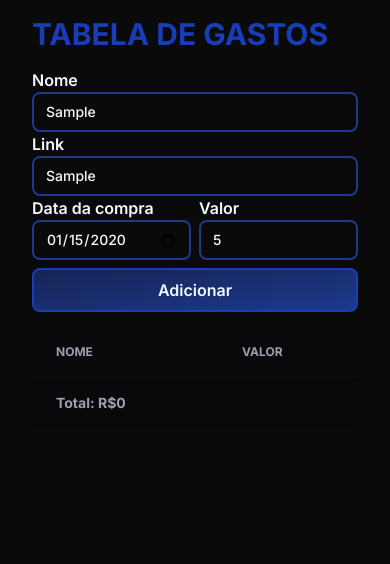
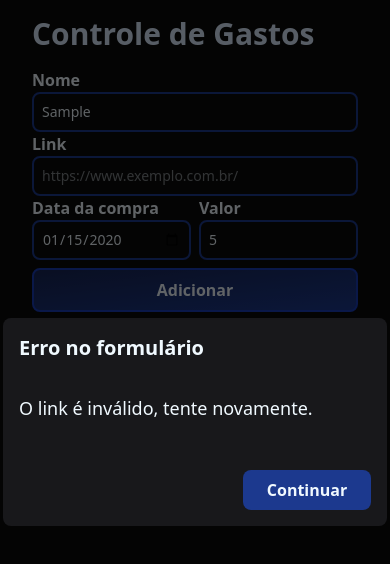
Before and after one commit to juanfvr/tabela-de-gastos, a website with bundled scripts: page index.html in a window 390 px wide. Both pictures are taken after typing "Sample", "Sample", "2020-01-15", "5" into the empty fields and a click on the button "Adicionar". Built offline with nearby package versions, Linux system fonts and the light colour scheme.

Commit message:
melhorias na responsividade e design

```diff
--- a/docs/technicalImplementation.md
+++ /dev/null
@@ -1,21 +0,0 @@
-## UI/UX
-- Mobile-first design;
-- 4-Point Grid System;
-- Tema claro/escuro;
----
-
-## Implementação de Técnica
-- Adicionar, editar e remover itens na tabela de gastos
-- Formatação:
-    - Valor (R$) deve ter suas casas de milhar, centena e decimal separadas por ","
-- Cada item da planilha deve ter:
-	- nome da compra;
-	- link do produto; (desktop only)
-	- data de compra;
-	- valor
-- Filtro de gastos por:
-	- Data;
-	- Preço (crescente/decrescente)
-	- Nome (ordem alfabética A/Z ou Z/A)
-- No final da planilha deve haver o valor total de todos os itens.
-- Itens devem ser armazenados por meio do LocalStorage
--- a/index.html
+++ b/index.html
@@ -13,43 +13,17 @@
     <title>Document</title>
     <link href="./css/output.css" rel="stylesheet" />
     <link href="./css/style.css" rel="stylesheet" />
-    <link href="./css/output.css" rel="stylesheet" />
-    <link href="./css/style.css" rel="stylesheet" />
     <script type="module" src="./js/formulario.js" defer></script>
-    <script type="module" src="./js/storage.js" defer></script>
     <script type="module" src="./js/components/table.js" defer></script>
-    <script type="module" src="./js/validacao.js" defer></script>
-
-    <style>
-      * {
-        font-family: Inter, sans-serif;
-      }
-
-      /* Custom scrollbar styles */
-      .custom-scrollbar::-webkit-scrollbar {
-        width: 12px;
-      }
-      .custom-scrollbar::-webkit-scrollbar-track {
-        background: #2d2d2d;
-      }
-      .custom-scrollbar::-webkit-scrollbar-thumb {
-        background-color: #4a4a4a;
-        border-radius: 6px;
-        border: 3px solid #2d2d2d;
-      }
-      .custom-scrollbar::-webkit-scrollbar-thumb:hover {
-        background-color: #555;
-      }
-    </style>
+    <script type="module" src="./js/components/modal.js"></script>
   </head>
 
   <body class="bg-neutral-950 text-sky-50">
     <header class="mx-8 mt-4">
-      <h1 class="text-3xl sm:text-4xl uppercase text-blue-800 font-bold">
-        Tabela de Gastos
+      <h1 class="text-blue-100 text-3xl font-bold">
+        Controle de Gastos
       </h1>
     </header>
-
     <!-- form -->
     <section class="mx-8 mt-4">
       <form class="flex flex-col">
@@ -60,17 +34,17 @@
             autocomplete="off"
             type="text"
             placeholder="ar condicionado 12000btus"
-            class="w-full p-2 px-3 text-sm sm:text-md font-medium rounded-lg outline-none border-2 border-blue-900 transition-all ease-in-out duration-100 focus:shadow-md focus:shadow-blue-700/25"
+            class="w-full border-blue-900  rounded-lg outline-none border-2 p-2 text-sm font-medium"
           />
         </label>
-        <label class="flex-1">
+        <label>
           <span class="text-md font-semibold sm:text-xl">Link</span>
           <input
             id="input-link"
             autocomplete="off"
             type="text"
             placeholder="https://www.exemplo.com.br/"
-            class="w-full p-2 px-3 text-sm sm:text-md font-medium rounded-lg outline-none border-2 border-blue-900 transition-all ease-in-out duration-100 focus:shadow-md focus:shadow-blue-700/25"
+            class="w-full border-blue-900  rounded-lg outline-none border-2 p-2 text-sm font-medium"
           />
         </label>
         <div class="flex flex-row gap-2">
@@ -80,7 +54,7 @@
               id="input-data"
               autocomplete="off"
               type="date"
-              class="w-full p-2 px-3 text-sm sm:text-md font-medium rounded-lg outline-none border-2 border-blue-900 transition-all ease-in-out duration-100 focus:shadow-md focus:shadow-blue-700/25"
+              class="w-full border-blue-900  rounded-lg outline-none border-2 p-2 text-sm font-medium"
             />
           </label>
           <label class="flex-1">
@@ -90,14 +64,18 @@
               autocomplete="off"
               type="number"
               placeholder="R$0,000,00"
-              class="w-full p-2 px-3 text-sm sm:text-md font-medium transition-all ease-in-out duration-100 focus:shadow-md focus:shadow-blue-700/25 rounded-lg outline-none border-2 border-blue-900 [appearance:textfield] [&::-webkit-outer-spin-button]:appearance-none [&::-webkit-inner-spin-button]:appearance-none"
+              class="w-full border-blue-900 rounded-lg border-2 p-2 text-sm outline-none
+              [appearance:textfield] [&::-webkit-outer-spin-button]:appearance-none [&::-webkit-inner-spin-button]:appearance-none"
             />
           </label>
         </div>
         <button
           type="submit"
           id="btn-enviar"
-          class="flex-1 mt-2 transition-all ease-in-out duration-300 hover:scale-[1.01] hover:shadow-blue-700/25 hover:shadow-lg py-2 sm:p-4 text-md sm:text-xl rounded-lg border-2 border-blue-800 font-semibold outline-none bg-gradient-to-br from-blue-950 to-blue-900"
+          class="flex-1 mt-2 transition-all ease-in-out duration-300
+          hover:scale-[1.01] hover:shadow-blue-700/25 hover:shadow-lg py-2
+          rounded-lg border-2 border-blue-800 font-semibold
+          bg-gradient-to-br from-blue-950 to-blue-900 text-md sm:text-xl"
         >
           <span class="">Adicionar</span>
         </button>
@@ -105,29 +83,28 @@
     </section>
 
     <!-- gastos -->
-    <section class="overflow-auto my-4 mx-8 h-[320px] sm:h-[364px]">
-      <div class="overflow-auto max-h-[364px] custom-scrollbar">
+    <section class="overflow-auto mt-4 mx-8 h-[320px]">
         <table id="table" class="w-full text-sm text-left text-gray-400">
-          <thead class="sticky top-0 bg-zinc-950">
+          <thead class="sticky top-0 bg-zinc-900">
             <tr
-              class="text-xs text-gray-400 border-b-1 uppercase border-zinc-900/25 bg-zinc-950">
-              <th class="px-6 py-4 table-cell">Nome</th>
-              <th class="px-6 py-4 hidden md:table-cell">Link</th>
-              <th class="px-6 py-4 hidden sm:table-cell">Data</th>
-              <th class="px-6 py-4 table-cell">Valor</th>
+              class="border-b-1 uppercase border-gray-600"
+            >
+              <th class="p-4 table-cell">Nome</th>
+              <th class="p-4 hidden md:table-cell">Link</th>
+              <th class="p-4 hidden sm:table-cell">Data</th>
+              <th class="p-4 table-cell">Valor</th>
             </tr>
           </thead>
           <tbody id="table-body"></tbody>
-          <tfoot class="sticky bottom-0 bg-zinc-950">
-            <tr class="">
-              <th id="table-foot" class="px-6 py-4 table-cell">Total</th>
-              <td class="px-6 py-4 hidden md:table-cell"></td>
-              <td class="px-6 py-4 hidden sm:table-cell"></td>
-              <td class="px-6 py-4 table-cell"></td>
+          <tfoot class="sticky bottom-0 bg-zinc-900">
+            <tr>
+              <th id="table-foot" class="p-4 table-cell">Total</th>
+              <td class="p-4 hidden md:table-cell"></td>
+              <td class="p-4 hidden sm:table-cell"></td>
+              <td class="p-4 table-cell"></td>
             </tr>
           </tfoot>
         </table>
-      </div>
     </section>
   </body>
 </html>
--- a/js/components/modal.js
+++ b/js/components/modal.js
@@ -0,0 +1,27 @@
+export const ModalErro = (erro) => {
+    const div = document.createElement('div');
+    div.classList.add("flex", "justify-center", "items-center", "absolute", "bg-black/60", "top-0", "w-full", "h-full");
+
+    const modal = `
+      <div class="flex flex-col bg-zinc-900 w-96 h-52 p-4 rounded-lg">
+        <div class="flex flex-col gap-8">
+          <h1 class="text-xl font-semibold">Erro no formulário</h1>
+          <p class="text-lg">${erro}, tente novamente.</p>
+        </div>
+        <div class="flex h-full justify-end items-end">
+          <button type="button" onclick="fecharModal()" class="w-32 transition-all ease-in-out duration-300 bg-blue-900 hover:bg-blue-900/50 p-2 rounded-lg font-semibold">Continuar</button>
+        </div>
+      </div>
+    `;
+
+    div.innerHTML = modal;
+
+    function fecharModal() {
+        div.classList.toggle('hidden');
+    }
+
+    window.fecharModal = fecharModal;
+
+    const body = document.querySelector('body');
+    body.append(div);
+}
--- a/js/components/table.js
+++ b/js/components/table.js
@@ -14,24 +14,24 @@ export const atualizarTabela = () => {
 
     userGastos.map(item => {
         tableBody.innerHTML +=
-        `<tr class="bg-white border-b overflow-x-hidden bg-zinc-950 dark:border-zinc-900/25 border-gray-200">
-            <th scope="row" class="w-50% md:w-25% px-6 py-4 font-medium text-gray-900 dark:text-white">
-            ${item.nome}
+        `<tr class="overflow-x-hidden border-b border-gray-600 bg-zinc-900 ">
+            <th scope="row" class="p-4 font-medium">
+                ${item.nome}
             </th>
-            <td class="px-6 hidden md:table-cell py-4 underline">
+            <td class="hidden md:table-cell p-4 underline">
                 <a href="${item.link}" class="h-full" target="_blank">${isLinkNull(item.link)}</a>
             </td>
-            <td class="px-6 place-self-start py-4 hidden sm:table-cell">
+            <td class="hidden sm:table-cell p-4">
                 ${item.data}
             </td>
-            <td class="px-6 py-4">
+            <td class="p-4">
                 R$${item.valor}
             </td>
         </tr>`;
     });
 
     const valorTotal = userGastos
-        .map(item => item.valor)
+        .map(item => Number(item.valor))
         .reduce((acumulador, valorInicial) => acumulador + valorInicial, 0)
     tableFoot.innerHTML = `Total: R$${Math.floor(valorTotal, 2)}`
 
```
Also changed, not shown: css/output.css.
